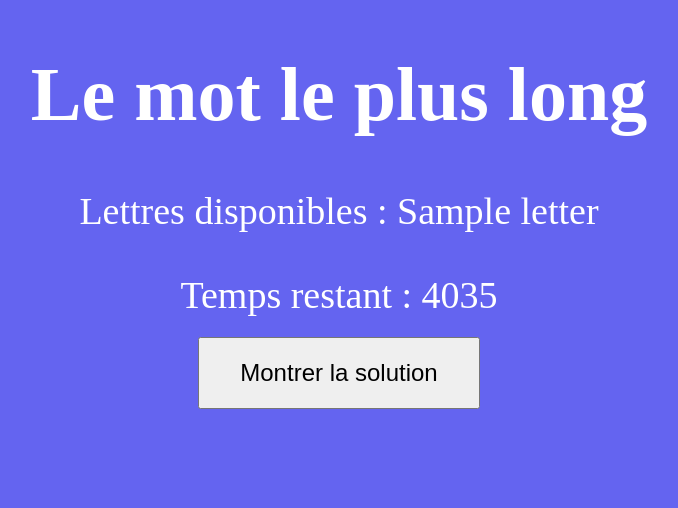
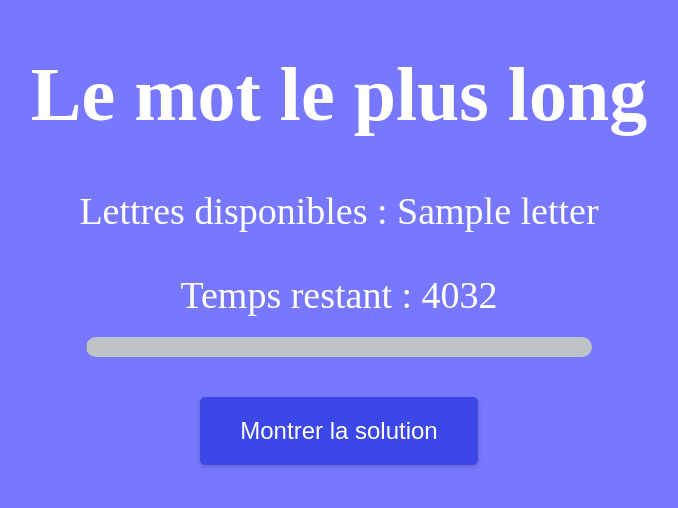
Before and after one commit to louisguichard/chiffres-et-lettres, a Flask app: template templates/letters.html in a window 1280 px wide. Shown: the top 508 px of the page, without its empty margins (301-979 px from the left). Run offline with Flask 3, Linux system fonts and the light colour scheme; the template is opened without the code that fills it: most values are stand-ins (such as "Sample title", 1, 10 or a date in 2020); parts of the project's set-up code (start-up, migrations or seed data) failed here and were passed over.

Commit message:
feat: add timebar and enhance visuals

```diff
--- a/templates/letters.html
+++ b/templates/letters.html
@@ -10,7 +10,7 @@
             font-size: 38px;
             color: white;
             text-align: center;
-            background-color: rgb(100, 100, 240);
+            background-color: rgb(120, 120, 255);
         }
 
         #gameInfo {
@@ -27,6 +27,46 @@
             margin-top: 20px;
             padding: 20px 40px;
             font-size: 24px;
+            background-color: #3c47e7;
+            color: white;
+            border: none;
+            border-radius: 5px;
+            transition: background-color 0.3s ease, transform 0.3s ease;
+            box-shadow: 0 2px 5px rgba(0, 0, 0, 0.2);
+            cursor: pointer;
+        }
+
+        button:hover {
+            background-color: #2a2ac8;
+            transform: scale(1.05);
+        }
+
+        button:focus {
+            outline: none;
+            box-shadow: 0 0 0 2px white, 0 0 0 4px #372bc0;
+        }
+
+        #timerBarContainer {
+            width: 40%;
+            height: 20px;
+            background-color: #bdc3c7;
+            border-radius: 10px;
+            margin: 20px auto;
+            overflow: hidden;
+        }
+
+        #timerBarFullSize {
+            width: 100%;
+            height: 100%;
+            background-color: #bdc3c7
+        }
+
+        #timerBar {
+            height: 100%;
+            width: 0;
+            background-color: #7f8c8d;
+            border-radius: 5px;
+            transition: width 1s linear, background-color 1s linear;
         }
 
         .solution {
@@ -45,7 +85,12 @@
     <div id="gameInfo">
         <p>Lettres disponibles : {{ letters|join(' - ') }}</p>
     </div>
-    <div id="timer">Temps restant : </div>
+    <div id="timer">Temps restant : {{ timers.default }}</div>
+    <div id="timerBarContainer">
+        <div id="timerBarFullSize">
+            <div id="timerBar"></div>
+        </div>
+    </div>
     <div id="solution" style="display:none;">
         {{ solution|safe }}
     </div>
@@ -72,19 +117,30 @@
         finishedElement.style.fontSize = "24px";
         finishedElement.style.display = 'none';
         document.body.insertBefore(finishedElement, actionsElement);
+        timerElement.textContent = "Temps restant : " + timeLeft;
 
         bell.play();
         const countdown = setInterval(function () {
             if (timeLeft === config.timer) {
                 bell.play();
             }
+            timeLeft -= 1;
             timerElement.textContent = "Temps restant : " + timeLeft;
-            timeLeft -= 1;
             if (timeLeft <= 0) {
                 bell.play();
                 clearInterval(countdown);
-                timerElement.style.display = 'none';
                 finishedElement.style.display = 'block';
+            }
+            const timerBar = document.getElementById('timerBar');
+            const percentageComplete = ((config.timer + config.extra_timer - timeLeft) / (config.timer + config.extra_timer)) * 100;
+            timerBar.style.width = percentageComplete + '%';
+            // Change bar color based on time left
+            const percentageLeft = (timeLeft / (config.timer + config.extra_timer)) * 100;
+            if (percentageLeft < 33) {
+                timerBar.style.backgroundColor = '#f1c40f';
+            }
+            if (percentageLeft < 10) {
+                timerBar.style.backgroundColor = '#e74c3c';
             }
         }, 1000);
 
@@ -96,6 +152,7 @@
             timerElement.style.display = 'none';
             showSolutionButton.style.display = 'none';
             finishedElement.style.display = 'none';
+            document.getElementById('timerBarContainer').style.display = 'none';
         }
     </script>
 
```
Also changed, not shown: templates/numbers.html (+61 -3 lines).
